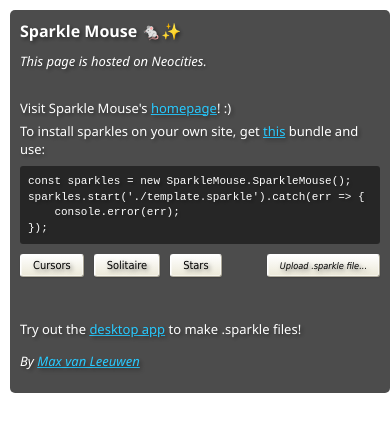
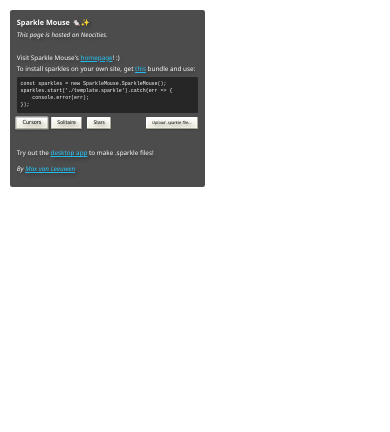
Before and after one commit to max-van-leeuwen/sparkle-mouse, a website built with Vite: page examples/bundled-package/bundled-site-example/stars.html in a window 390 px wide. Built offline with nearby package versions, Linux system fonts and the light colour scheme; no server answers.

Commit message:
bundled site improvements

```diff
--- a/examples/bundled-package/bundled-site-example/stars.html
+++ b/examples/bundled-package/bundled-site-example/stars.html
@@ -28,9 +28,11 @@
         // --- start Sparkle Mouse with custom .sparkle file
 
         const sparkles = new SparkleMouse.SparkleMouse();
-        sparkles.start('./toomanysparkles.sparkle').catch(err => {
-            console.error('Failed to load sparkles:', err);
-        });
+        sparkles.start('./toomanysparkles.sparkle')
+            .then(startDemoShapes) // draw demo shapes right away, until the cursor moves
+            .catch(err => {
+                console.error('Failed to load sparkles:', err);
+            });
 
 
 
@@ -53,10 +55,11 @@
 
             // start new timeout
             if (inactivityTimeout) clearTimeout(inactivityTimeout);
-            inactivityTimeout = setTimeout(() => {
-                sparkles.setCursorTracking(false);
-                sparkles.setDemoShapesDrawing(true, demoShapes, 1); // smaller scale
-            }, INACTIVITY_DELAY);
+            inactivityTimeout = setTimeout(startDemoShapes, INACTIVITY_DELAY);
+        }
+        function startDemoShapes() {
+            sparkles.setCursorTracking(false);
+            sparkles.setDemoShapesDrawing(true, demoShapes, 1); // smaller scale
         }
         window.addEventListener('mousemove', handleCursorActivity);
         window.addEventListener('touchstart', handleCursorActivity);
--- a/examples/bundled-package/bundled-site-example/style.css
+++ b/examples/bundled-package/bundled-site-example/style.css
@@ -33,54 +33,30 @@
 }
 
 .info-container {
+  --px: min(1px, calc(50vw / 430)); /* 1px, shrinks so the box never exceeds half the viewport */
   position: fixed;
   top: 10px;
   left: 10px;
   z-index: 100000;
   background: rgba(0, 0, 0, 0.7);
-  padding: 15px;
-  border-radius: 5px;
-  max-width: min(400px, calc(100vw - 20px));
-}
-
-@media (max-width: 480px) {
-  body {
-    font-size: 13px;
-  }
-
-  .info-container {
-    padding: 10px;
-  }
-
-  .info-text h3 {
-    font-size: 15px;
-  }
-
-  .info-text pre {
-    font-size: 10px;
-  }
-
-  .nav-links {
-    gap: 6px;
-  }
-
-  .nav-links a, .nav-links label {
-    font-size: 10px;
-    padding: 3px 8px;
-  }
+  padding: calc(15 * var(--px));
+  border-radius: calc(5 * var(--px));
+  box-sizing: border-box;
+  width: calc(430 * var(--px));
+  font-size: calc(14 * var(--px));
 }
 
 .info-text {
-  margin-bottom: 10px;
+  margin-bottom: calc(10 * var(--px));
 }
 
 .info-text h3 {
-  margin: 0 0 10px 0;
-  font-size: 16px;
+  margin: 0 0 calc(10 * var(--px)) 0;
+  font-size: calc(16 * var(--px));
 }
 
 .info-text p {
-  margin: 5px 0;
+  margin: calc(5 * var(--px)) 0;
 }
 
 a {
@@ -95,28 +71,28 @@
 
 .info-text pre {
   background: rgba(0, 0, 0, 0.5);
-  padding: 8px;
-  border-radius: 3px;
+  padding: calc(8 * var(--px));
+  border-radius: calc(3 * var(--px));
   font-family: 'Courier New', monospace;
-  font-size: 11px;
+  font-size: calc(11 * var(--px));
   overflow-x: auto;
-  margin: 8px 0;
+  margin: calc(8 * var(--px)) 0;
 }
 
 .nav-links {
   display: flex;
-  gap: 10px;
-  margin-bottom: 12px;
+  gap: calc(10 * var(--px));
+  margin-bottom: calc(12 * var(--px));
 }
 
 .nav-links a, .nav-links label {
   color: #000;
   text-decoration: none;
   background: linear-gradient(to bottom, #fff 0%, #ece9d8 100%);
-  padding: 3px 12px;
-  border-radius: 3px;
+  padding: calc(3 * var(--px)) calc(12 * var(--px));
+  border-radius: calc(3 * var(--px));
   font-family: Tahoma, Arial, sans-serif;
-  font-size: 11px;
+  font-size: calc(11 * var(--px));
   border: 1px solid #aca899;
   border-top-color: #fff;
   border-left-color: #fff;
@@ -133,6 +109,21 @@
   box-shadow: inset 0 1px 2px rgba(0,0,0,0.2);
 }
 
+.nav-links a {
+  animation: nav-bounce 1.2s ease-in-out infinite;
+}
+
+/* stagger so the bounce ripples across the buttons */
+.nav-links a:nth-child(2) { animation-delay: 0.15s; }
+.nav-links a:nth-child(3) { animation-delay: 0.3s; }
+
+@keyframes nav-bounce {
+  0%, 66.7%, 100% { transform: scale(1); }
+  16.7% { transform: scale(1.12); }
+  33.3% { transform: scale(0.96); }
+  50%   { transform: scale(1.03); }
+}
+
 .custom-file-label {
   margin-left: auto;
 }
```
Also changed, not shown: examples/bundled-package/bundled-site-example/solitaire.html (+10 -7 lines).
